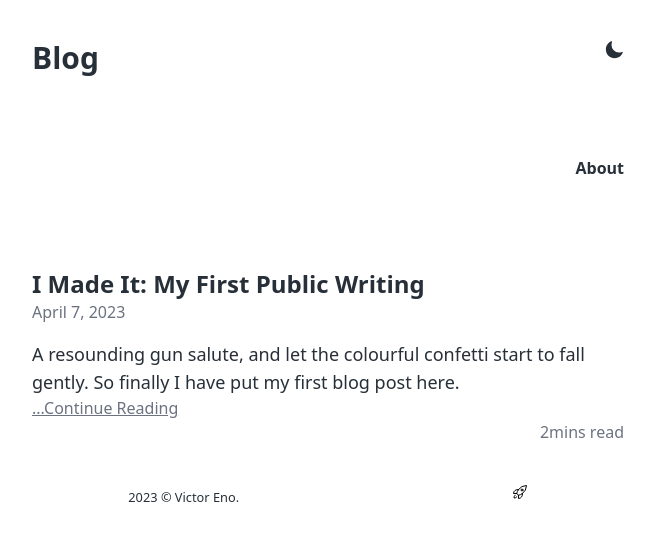
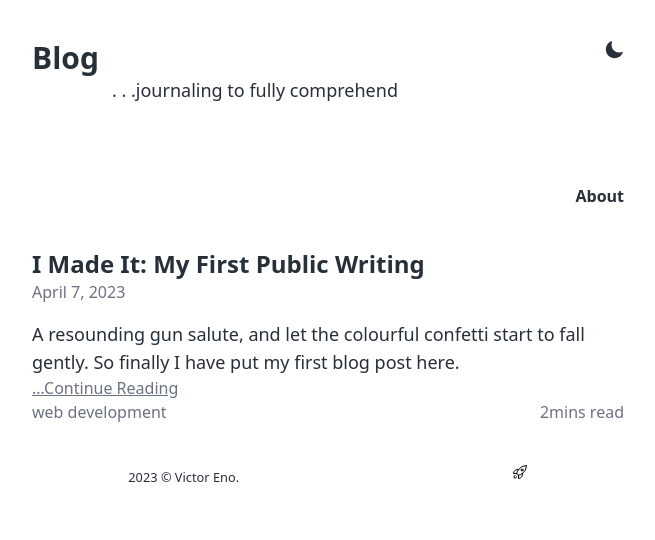
Before and after one commit to victor-eno/vicjournals, a Next.js app: page /blog in a window 1280 px wide. Shown: the top 540 px of the page, without its empty margins (312-967 px from the left). Built offline with nearby package versions, Linux system fonts and the light colour scheme.

Commit message:
blog title caption

```diff
--- a/pages/blog.js
+++ b/pages/blog.js
@@ -21,10 +21,9 @@ export default function Blog({ posts }) {
 
         <div className="text-3xl font-black left-0 top-0">
         <h1>
-          Blog
+          Blog <p className="font-normal lg:px-20">. . .journaling to fully comprehend</p>
         </h1>
         </div>
-
 
        <div className="order-last">
 
@@ -48,8 +47,7 @@ export default function Blog({ posts }) {
       </div>
 
       <main>
-          <br></br>
-          <br></br>
+
         <div className='px-10'>
           {posts?.map((post) => {
             return (
@@ -64,8 +62,9 @@ export default function Blog({ posts }) {
                     <h1 className="hover:text-blue-500 text-gray-500 underline">{post.frontMatter.fullContent}</h1>
                     </a>
                     </Link>
-                    <div className="flex justify-end">
-                    <h1 className="text-gray-500">{post.frontMatter.readTime}</h1>
+                    <div className="flex justify-between">
+                    <h2 className="text-gray-500">{post.frontMatter.tag}</h2>
+                    <h2 className="order-last text-gray-500">{post.frontMatter.readTime}</h2>
                     </div>
                   </div>
               </div>
```
